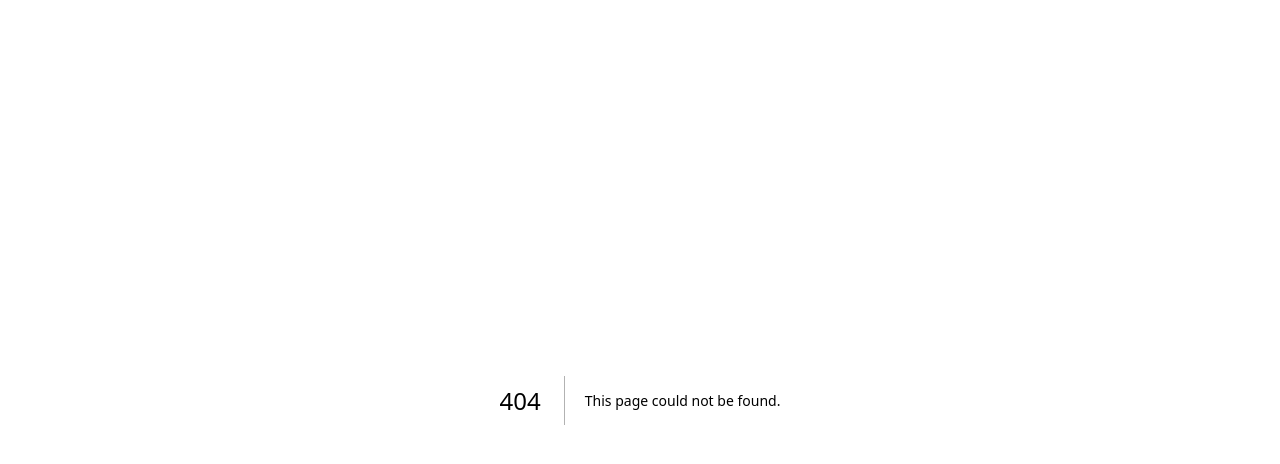
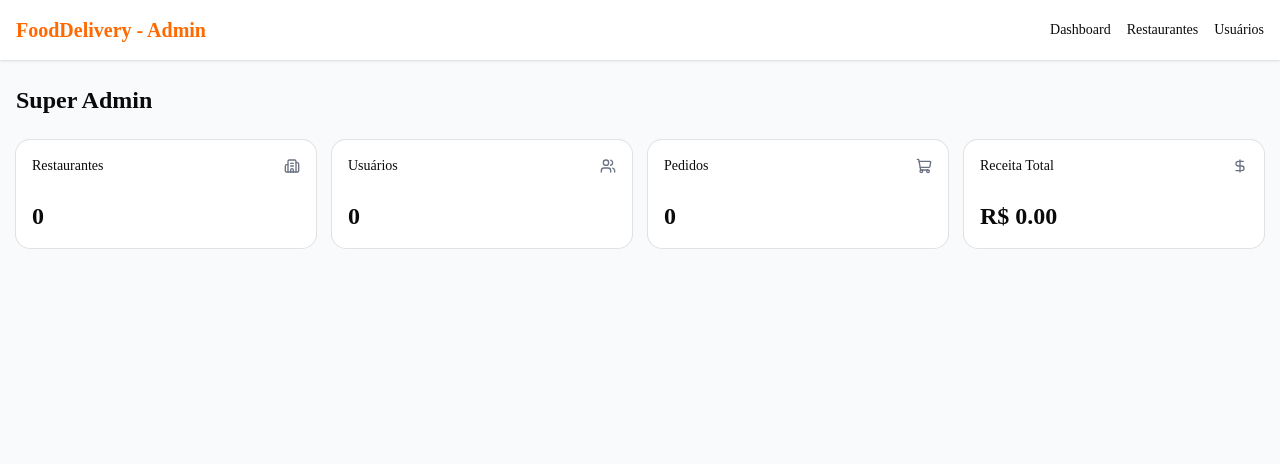
Before and after one commit to pauloliraoficil/food-delivery-saas, a Next.js app: page /admin in a window 1280 px wide. Before the commit this address had no page. Shown: the top 464 px of the page. Built offline with nearby package versions, Linux system fonts and the light colour scheme; no server answers; the database is empty.

Commit message:
feat: admin panel with dashboard, restaurants, and users

```diff
--- /dev/null
+++ b/src/app/(admin)/admin/page.tsx
@@ -0,0 +1,64 @@
+import { createServerSupabase } from '@/lib/supabase/server'
+import { Card, CardContent, CardHeader, CardTitle } from '@/components/ui/card'
+import { Building2, Users, DollarSign, ShoppingCart } from 'lucide-react'
+
+export default async function AdminDashboard() {
+  const supabase = await createServerSupabase()
+
+  const [restaurants, users, orders, revenue] = await Promise.all([
+    supabase.from('restaurants').select('*', { count: 'exact', head: true }),
+    supabase.from('profiles').select('*', { count: 'exact', head: true }),
+    supabase.from('orders').select('*', { count: 'exact', head: true }),
+    supabase.from('orders').select('total'),
+  ])
+
+  const totalRevenue = revenue.data?.reduce((s, o) => s + o.total, 0) || 0
+
+  return (
+    <div className="space-y-6">
+      <h1 className="text-2xl font-bold">Super Admin</h1>
+
+      <div className="grid grid-cols-1 md:grid-cols-4 gap-4">
+        <Card>
+          <CardHeader className="flex flex-row items-center justify-between pb-2">
+            <CardTitle className="text-sm">Restaurantes</CardTitle>
+            <Building2 className="h-4 w-4 text-gray-500" />
+          </CardHeader>
+          <CardContent>
+            <div className="text-2xl font-bold">{restaurants.count || 0}</div>
+          </CardContent>
+        </Card>
+
+        <Card>
+          <CardHeader className="flex flex-row items-center justify-between pb-2">
+            <CardTitle className="text-sm">Usuários</CardTitle>
+            <Users className="h-4 w-4 text-gray-500" />
+          </CardHeader>
+          <CardContent>
+            <div className="text-2xl font-bold">{users.count || 0}</div>
+          </CardContent>
+        </Card>
+
+        <Card>
+          <CardHeader className="flex flex-row items-center justify-between pb-2">
+            <CardTitle className="text-sm">Pedidos</CardTitle>
+            <ShoppingCart className="h-4 w-4 text-gray-500" />
+          </CardHeader>
+          <CardContent>
+            <div className="text-2xl font-bold">{orders.count || 0}</div>
+          </CardContent>
+        </Card>
+
+        <Card>
+          <CardHeader className="flex flex-row items-center justify-between pb-2">
+            <CardTitle className="text-sm">Receita Total</CardTitle>
+            <DollarSign className="h-4 w-4 text-gray-500" />
+          </CardHeader>
+          <CardContent>
+            <div className="text-2xl font-bold">R$ {totalRevenue.toFixed(2)}</div>
+          </CardContent>
+        </Card>
+      </div>
+    </div>
+  )
+}
--- /dev/null
+++ b/src/app/(admin)/admin/restaurants/page.tsx
@@ -0,0 +1,51 @@
+'use client'
+
+import { useEffect, useState } from 'react'
+import { createClient } from '@/lib/supabase/client'
+import { Card, CardContent, CardHeader, CardTitle } from '@/components/ui/card'
+import { Badge } from '@/components/ui/badge'
+
+export default function AdminRestaurantsPage() {
+  const [restaurants, setRestaurants] = useState<any[]>([])
+
+  useEffect(() => {
+    const fetchRestaurants = async () => {
+      const supabase = createClient()
+      const { data } = await supabase
+        .from('restaurants')
+        .select('*')
+        .order('created_at', { ascending: false })
+      setRestaurants(data || [])
+    }
+    fetchRestaurants()
+  }, [])
+
+  return (
+    <div className="space-y-6">
+      <h1 className="text-2xl font-bold">Restaurantes</h1>
+
+      <div className="grid grid-cols-1 md:grid-cols-2 lg:grid-cols-3 gap-4">
+        {restaurants.map((restaurant) => (
+          <Card key={restaurant.id}>
+            <CardHeader>
+              <div className="flex items-center justify-between">
+                <CardTitle className="text-lg">{restaurant.name}</CardTitle>
+                <Badge variant={restaurant.is_open ? 'default' : 'secondary'}>
+                  {restaurant.is_open ? 'Aberto' : 'Fechado'}
+                </Badge>
+              </div>
+            </CardHeader>
+            <CardContent className="space-y-2">
+              <p className="text-sm text-gray-500">{restaurant.cuisine_type}</p>
+              <p className="text-sm">{restaurant.city}, {restaurant.state}</p>
+              <div className="flex justify-between text-sm">
+                <span>Avaliação: ⭐ {restaurant.rating?.toFixed(1) || '0.0'}</span>
+                <span>Plano: {restaurant.subscription_plan}</span>
+              </div>
+            </CardContent>
+          </Card>
+        ))}
+      </div>
+    </div>
+  )
+}
--- /dev/null
+++ b/src/app/(admin)/admin/users/page.tsx
@@ -0,0 +1,51 @@
+'use client'
+
+import { useEffect, useState } from 'react'
+import { createClient } from '@/lib/supabase/client'
+import { Card, CardContent, CardHeader, CardTitle } from '@/components/ui/card'
+import { Badge } from '@/components/ui/badge'
+
+const ROLE_LABELS: Record<string, string> = {
+  customer: 'Cliente',
+  restaurant_owner: 'Restaurante',
+  driver: 'Entregador',
+  admin: 'Admin',
+}
+
+export default function AdminUsersPage() {
+  const [users, setUsers] = useState<any[]>([])
+
+  useEffect(() => {
+    const fetchUsers = async () => {
+      const supabase = createClient()
+      const { data } = await supabase
+        .from('profiles')
+        .select('*')
+        .order('created_at', { ascending: false })
+      setUsers(data || [])
+    }
+    fetchUsers()
+  }, [])
+
+  return (
+    <div className="space-y-6">
+      <h1 className="text-2xl font-bold">Usuários</h1>
+
+      <div className="grid grid-cols-1 md:grid-cols-2 lg:grid-cols-3 gap-4">
+        {users.map((user) => (
+          <Card key={user.id}>
+            <CardContent className="p-4">
+              <div className="flex items-center justify-between">
+                <div>
+                  <p className="font-medium">{user.full_name}</p>
+                  <p className="text-sm text-gray-500">{user.phone || 'Sem telefone'}</p>
+                </div>
+                <Badge>{ROLE_LABELS[user.role] || user.role}</Badge>
+              </div>
+            </CardContent>
+          </Card>
+        ))}
+      </div>
+    </div>
+  )
+}
--- /dev/null
+++ b/src/app/(admin)/layout.tsx
@@ -0,0 +1,23 @@
+export default function AdminLayout({
+  children,
+}: {
+  children: React.ReactNode
+}) {
+  return (
+    <div className="min-h-screen bg-gray-50">
+      <nav className="bg-white shadow-sm">
+        <div className="max-w-7xl mx-auto px-4 py-4 flex items-center justify-between">
+          <h1 className="text-xl font-bold text-orange-500">FoodDelivery - Admin</h1>
+          <div className="flex gap-4">
+            <a href="/admin" className="text-sm hover:text-orange-500">Dashboard</a>
+            <a href="/admin/restaurants" className="text-sm hover:text-orange-500">Restaurantes</a>
+            <a href="/admin/users" className="text-sm hover:text-orange-500">Usuários</a>
+          </div>
+        </div>
+      </nav>
+      <main className="max-w-7xl mx-auto px-4 py-6">
+        {children}
+      </main>
+    </div>
+  )
+}
```
